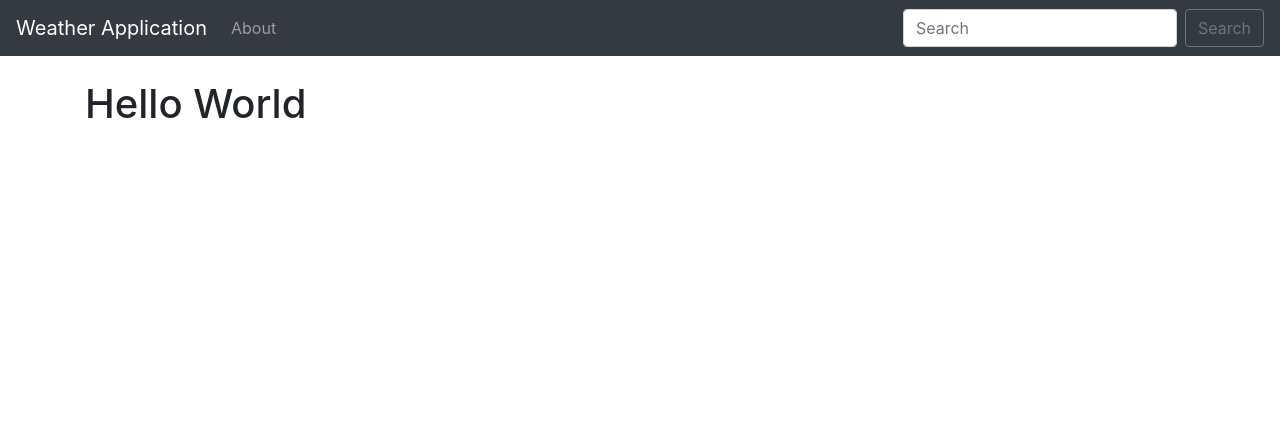
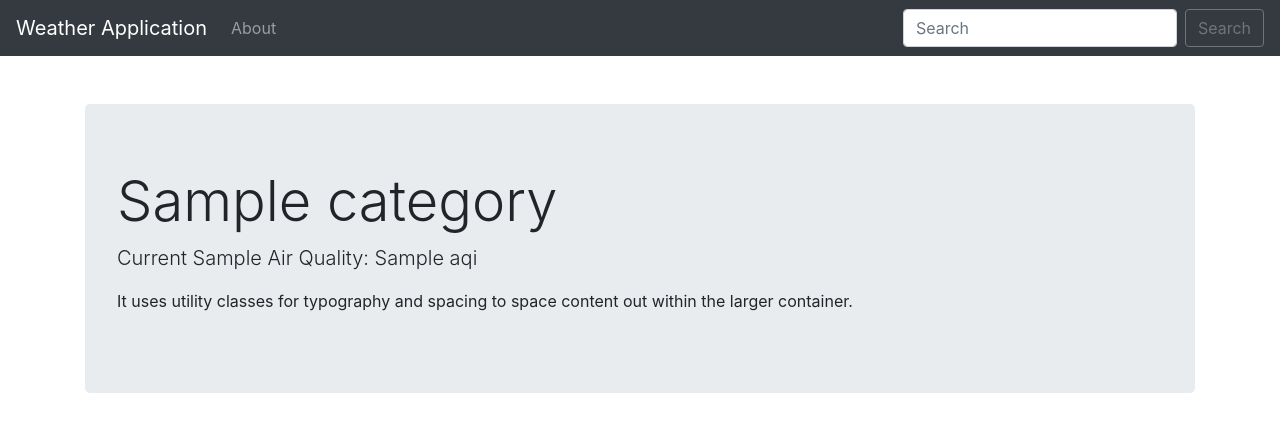
Before and after one commit to jkenney0501/Django-Weather-App, a Django app: template lookup/templates/home.html in a window 1280 px wide. Shown: the top 432 px of the page. Run offline with Django 3.2, Linux system fonts and the light colour scheme; the template is opened without the code that fills it: most values are stand-ins (such as "Sample title", 1, 10 or a date in 2020); some libraries are stand-ins or nearby versions.

Commit message:
App Dev 1

```diff
--- a/lookup/templates/home.html
+++ b/lookup/templates/home.html
@@ -2,6 +2,23 @@
 
 {% block content %}
 
-<h1>Hello World</h1>
+
+
+<br/>
+
+{% if api %}
+    {% if api == "Error..." %}
+        There was an error, please try again later.
+    {% else %}
+
+    <div class="jumbotron">
+      <h1 class="display-4">{{ api.0.Category.Name }}</h1>
+      <p class="lead"> Current {{ api.0.ReportingArea }} Air Quality: {{ api.0.AQI }}</p>
+      <p>It uses utility classes for typography and spacing to space content out within the larger container.</p>
+    </div>
+
+    {% endif %}
+
+{% endif %}
 
 {% endblock %}
```
Also changed, not shown: lookup/views.py (+13 -2 lines).
